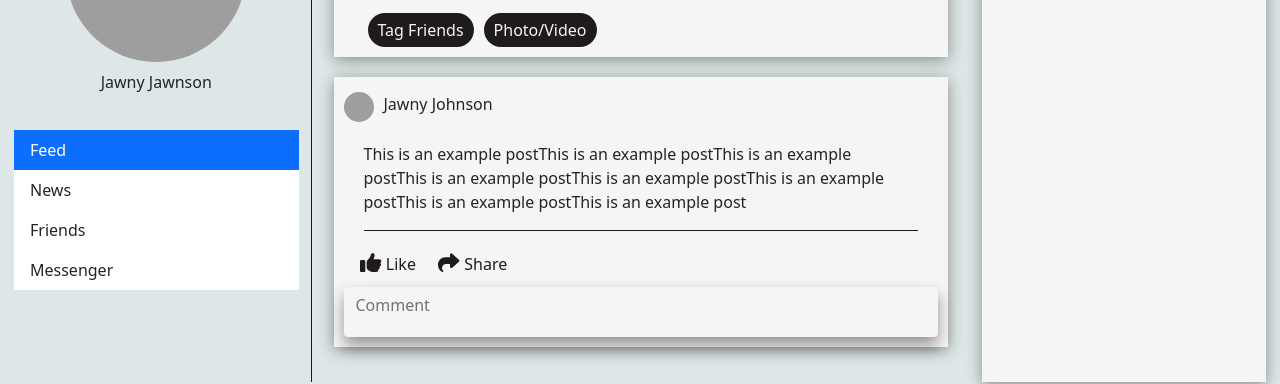
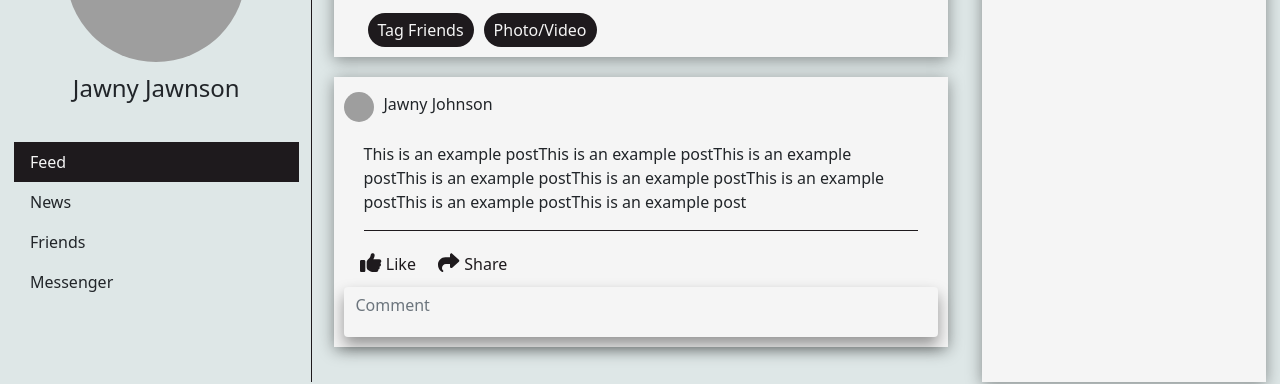
Before and after one commit to Thomas-Vargas/social_media, a React (Create React App) app: page /dashboard in a window 1280 px wide. In both pictures the pointer is over the link "Feed". Shown: the part 214-598 px from the top of the page. Built offline with nearby package versions, Linux system fonts and the light colour scheme; grey boxes are pictures that could not be loaded.

Commit message:
Styling for dashboard feed.

```diff
--- a/src/index.css
+++ b/src/index.css
@@ -220,6 +220,7 @@ a{
 
 .user p{
   margin-top: 8px;
+  font-size: 24px;
 }
 
 .list-group {
@@ -228,6 +229,20 @@ a{
 
 .feed-links .list-group-item {
   border: none;
+  background-color: var(--platinum);
+}
+
+.feed-links .list-group-item:hover {
+  background-color: rgb(212, 209, 209);
+  color: var(--dark-bg)
+}
+
+.active {
+  background-color: var(--dark-bg) !important;
+}
+
+.active:hover {
+  color: whitesmoke !important;
 }
 
 .post-container {
```
